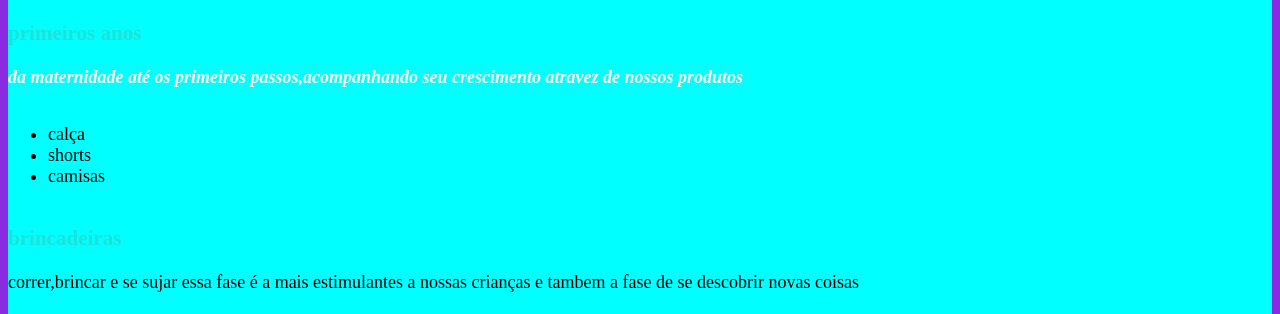
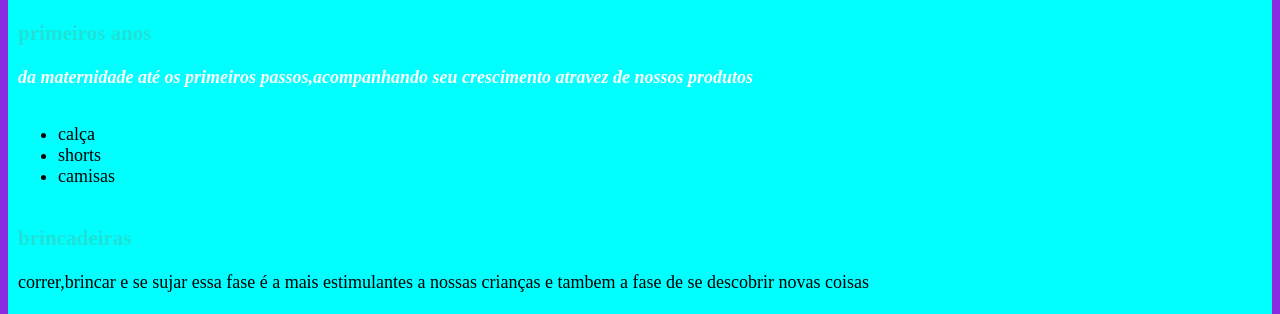
Before and after one commit to marimarian/3trimestre, a plain HTML site: page index.html in a window 1280 px wide. Shown: the part 112-426 px from the top of the page. Drawn offline with Linux system fonts and the light colour scheme; a script that the page names is missing.

Commit message:
fgfsgdfgdf

```diff
--- a/index.html
+++ b/index.html
@@ -13,7 +13,7 @@
     </header>
     <main>
         <h1>mari's baby</h1>
-        <div class = "PRiMEIROPARAGRAFO">
+        <div class = "PRIMEIROPARAGRAFO">
             <h3>primeiros anos</h3>
             <p><i><b>da maternidade até os primeiros passos,acompanhando seu crescimento atravez de nossos produtos</b></i></p>
         <ul id="lista">
@@ -22,7 +22,7 @@
             <li>camisas</li>
         </ul>
         </div>
-        <div class= "segundoparagrafo">
+        <div class= "PRIMEIROPARAGRAFO">
             <h3>brincadeiras</h3>
             <p>correr,brincar e se sujar essa fase é a mais estimulantes a nossas crianças e tambem a fase de se descobrir novas coisas </p>
         </div>
--- a/style.css
+++ b/style.css
@@ -6,6 +6,6 @@ i{color: rgb(224, 210, 210); font-size: 18px;}
 header,footer{background-color: aquamarine;color: azure;text-align: center;font-size: 20px;}
 main{background-color: aqua;}
 .PRIMEIROPARAGRAFO {text-align:justify;font-size:18px; border:black solid 2px padding:10px;margin:10px}
-.segundoparagrafo {text-align: justify; font-size:18px;}
+
 #tituloimagem {width: 5%;height: 5%;}
- #lista {display:inline-block;}
+#lista {display:inline-block;}
```
